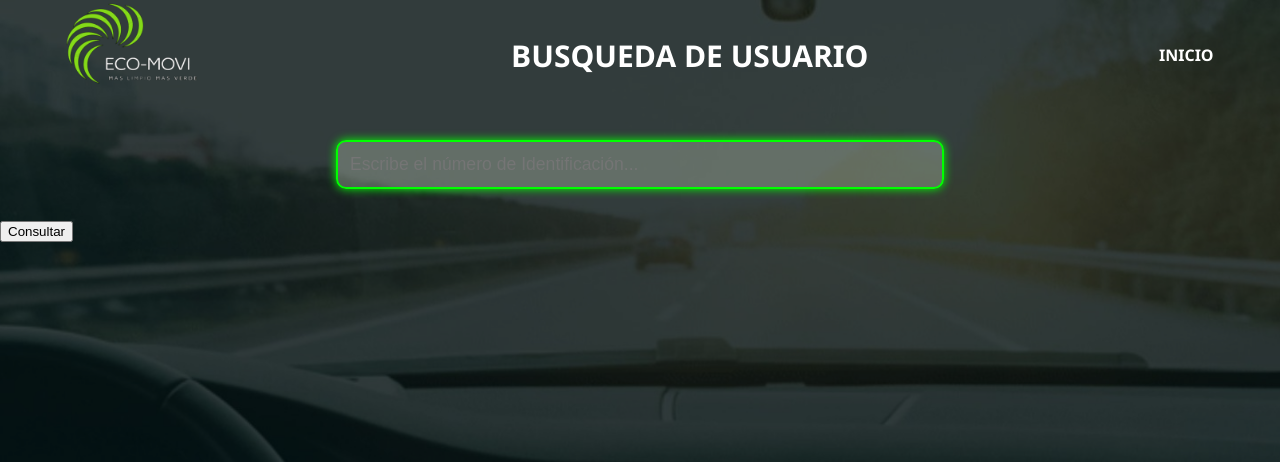
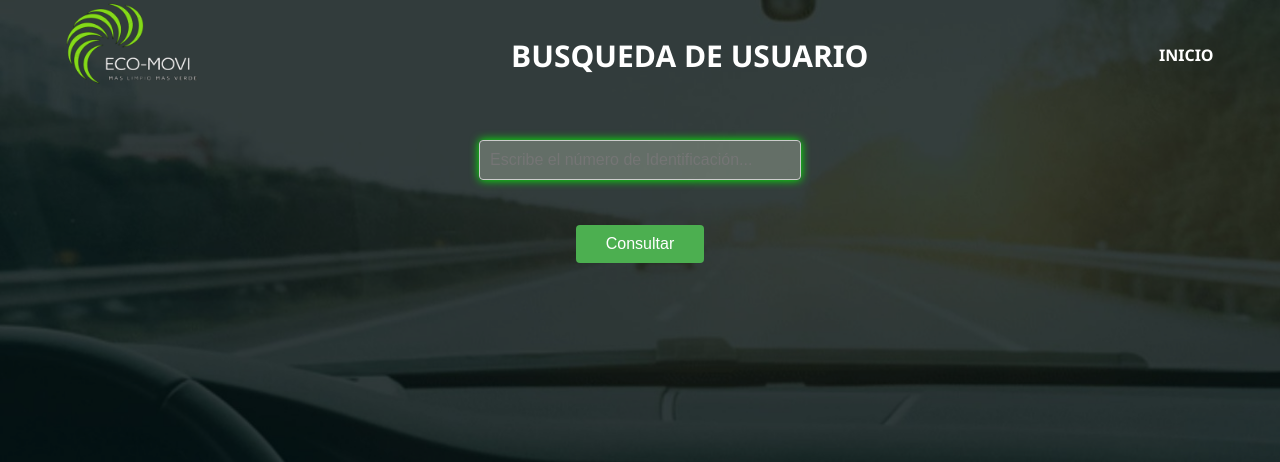
Before and after one commit to Ingkevin2024/ECOMOVIWEB, a PHP site: the page made by buscar(admi).php in a window 1280 px wide. Shown: the top 462 px of the page. Run offline with PHP 8.4, Linux system fonts and the light colour scheme.

Commit message:
Update estilo(buscar).css

```diff
--- a/estilo(buscar).css
+++ b/estilo(buscar).css
@@ -1,4 +1,4 @@
-    body {
+body {
     height: 100vh;
     margin: 0;
     justify-content: center;
@@ -713,3 +713,40 @@
 .modal-documentos .document-list li, .modal-documentos .document-images img {
     transition: transform 0.3s ease, box-shadow 0.3s ease;
 }
+
+.search-container {
+    display: flex;
+    flex-direction: column;
+    align-items: center;
+    gap: 15px;
+}
+
+#search-input {
+    width: 300px;
+    padding: 10px;
+    border: 1px solid #ccc;
+    border-radius: 4px;
+    font-size: 16px;
+}
+
+.search-button {
+    padding: 10px 30px;
+    background-color: #4CAF50;
+    color: white;
+    border: none;
+    border-radius: 4px;
+    cursor: pointer;
+    font-size: 16px;
+    transition: background-color 0.3s;
+}
+
+.search-button:hover {
+    background-color: #45a049;
+}
+
+/* Make the form display items in a row */
+#search-form {
+    display: flex;
+    align-items: center;
+    justify-content: center;
+}
```
